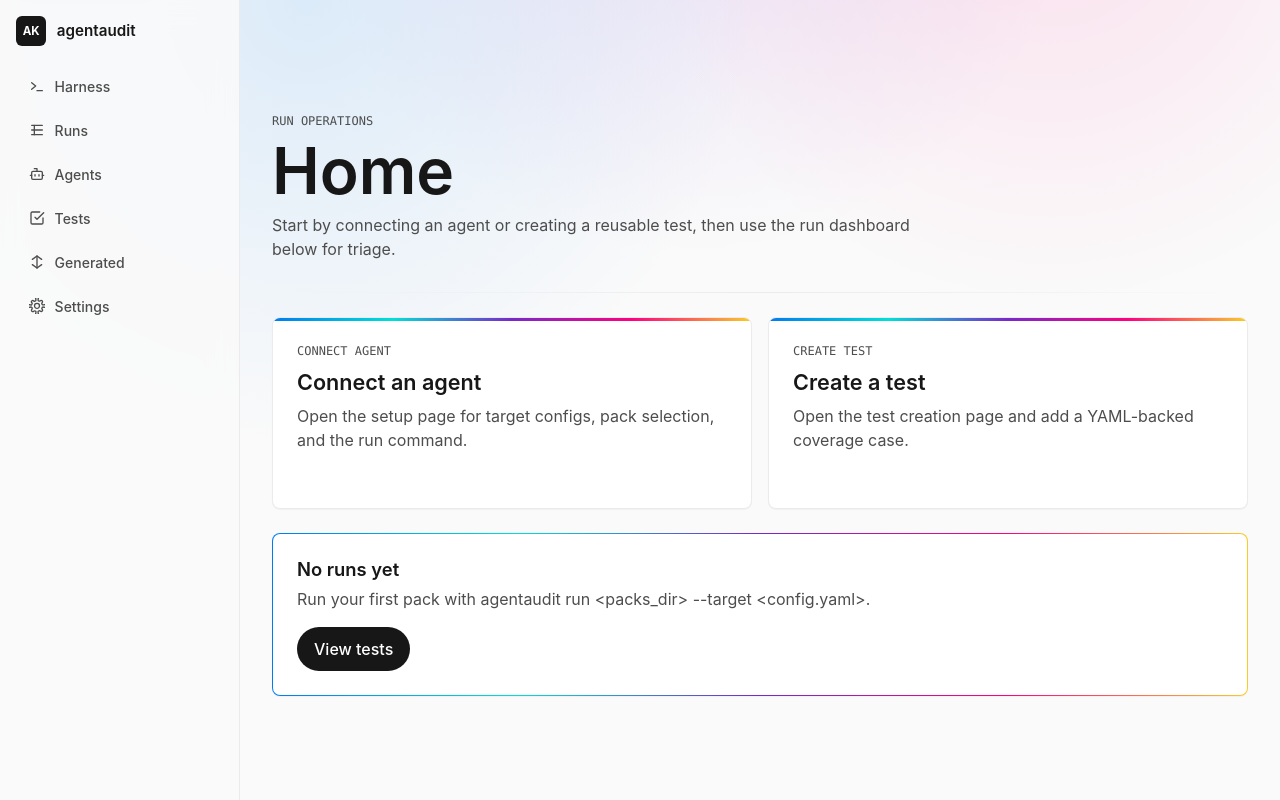
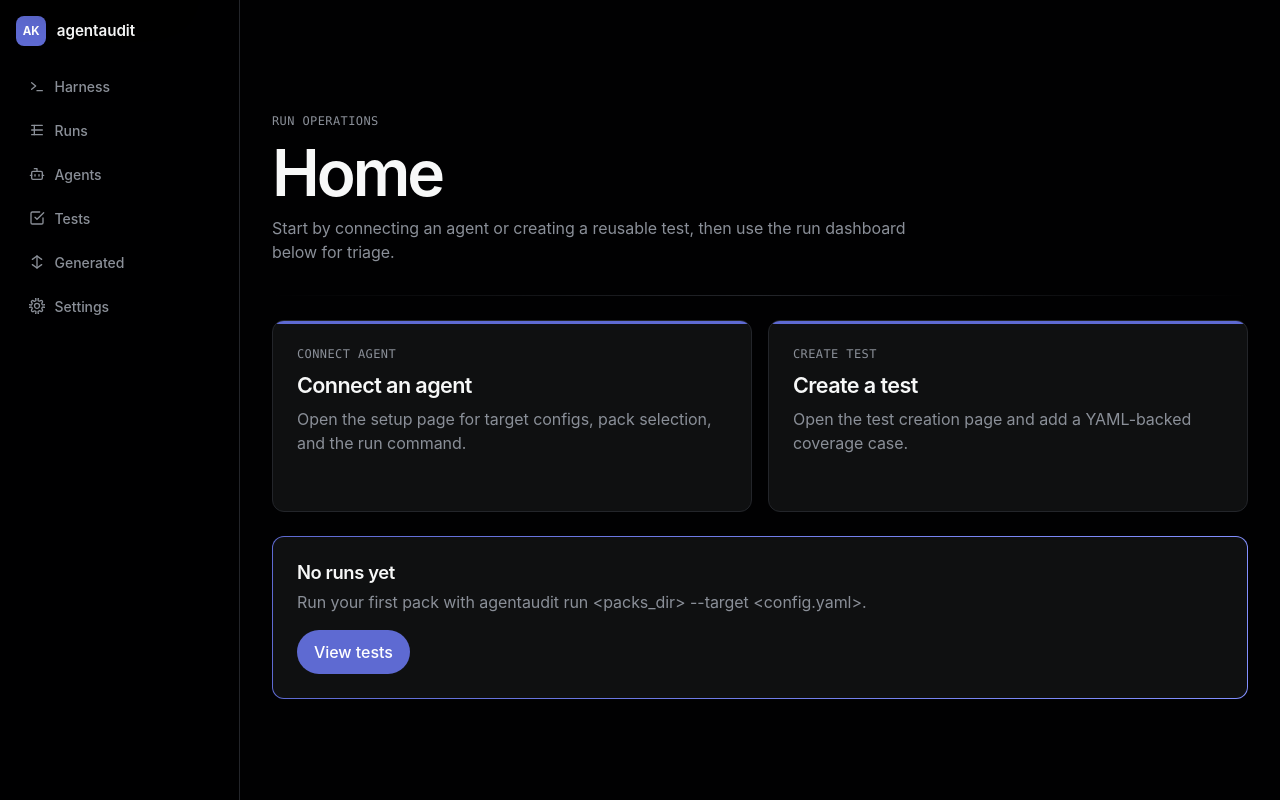
Before and after one commit to ser888gio/agent-testkit, a Python web app: template frontend/agentaudit/web/templates/dashboard.html in a window 1280 px wide. Run offline with Jinja, Linux system fonts and the light colour scheme; the template is opened without the code that fills it, so the values that code supplies are empty.

Commit message:
Retheme the dashboard on Linear design primitives
Swap the light Geist/Vercel token layer for Linear's dark system: #010102
canvas, the four-step surface ladder, hairline borders, and #5e6ad2 as the
single chromatic accent. Drop the three radial brand gradients and the
five-stop rainbow rules the spec bans, and carry depth with the surface
ladder instead of shadow (--shadow: none neutralizes the six existing sites).

Type moves to Inter (the documented free substitute for Linear's cut, kept
local -- no CDN, since this ships self-hosted) with the spec's negative
tracking scaled by size and positive tracking on eyebrows.

Semantic status color is deliberately kept against the spec's "no second
chromatic accent" rule: that rule governs marketing chrome, and an audit tool
must render a BLOCK gate in red. The pass/warn/fail ramp is retuned for
contrast on the near-black canvas instead of dropped.

Score bars now carry pass/fail signal rather than brand lavender, thresholded
in the macro -- CSS attribute prefixes cannot express numeric ranges and
scored a 5% run as amber.

Links use the lighter lavender: #5e6ad2 as text is 4.44:1 on canvas, just
under WCAG AA; #828fff clears it at 7.27:1. Native controls opt into
color-scheme: dark so select arrows stay visible.

All 11 data-testid hooks preserved; 661 tests and ruff pass.

Co-Authored-By: Claude Opus 5 <noreply@anthropic.com>

```diff
--- a/frontend/agentaudit/web/static/style.css
+++ b/frontend/agentaudit/web/static/style.css
@@ -1,31 +1,61 @@
 :root {
-  color-scheme: light;
-  --bg: #fafafa;
-  --surface: #ffffff;
-  --surface-soft: #f5f5f5;
-  --text: #171717;
-  --muted: #4d4d4d;
-  --faint: #8f8f8f;
-  --border: #ebebeb;
-  --border-strong: #d8d8d8;
-  --brand: #171717;
-  --accent: #0070f3;
-  --accent-hover: #0761d1;
-  --accent-soft: #edf6ff;
-  --pass-bg: #ecfdf3;
-  --pass-text: #116329;
-  --fail-bg: #fff1f1;
-  --fail-text: #c50000;
-  --warn-bg: #fff7e6;
-  --warn-text: #8a4b00;
-  --neutral-bg: #f2f2f2;
-  --neutral-text: #4d4d4d;
-  --focus: #0070f3;
-  --radius-sm: 6px;
-  --radius-card: 8px;
-  --radius-pill: 999px;
-  --shadow: 0 1px 1px rgba(0, 0, 0, 0.04);
-  --shadow-float: 0 1px 1px rgba(0, 0, 0, 0.04), 0 8px 24px rgba(0, 0, 0, 0.06);
+  color-scheme: dark;
+  /* Linear primitives: canvas + four-step surface ladder, hairline borders. */
+  --canvas: #010102;
+  --surface-1: #0f1011;
+  --surface-2: #141516;
+  --surface-3: #18191a;
+  --surface-4: #191a1b;
+  --hairline: #23252a;
+  --hairline-strong: #34343a;
+  --hairline-tertiary: #3e3e44;
+
+  /* Ink ramp. */
+  --ink: #f7f8f8;
+  --ink-muted: #d0d6e0;
+  --ink-subtle: #8a8f98;
+  --ink-tertiary: #62666d;
+
+  /* Single chromatic accent. Brand mark, primary CTA, focus, link emphasis. */
+  --accent: #5e6ad2;
+  --accent-hover: #828fff;
+  --accent-focus: #5e69d1;
+  --on-accent: #ffffff;
+
+  /* Legacy aliases so existing rules keep resolving. */
+  --bg: var(--canvas);
+  --surface: var(--surface-1);
+  --surface-soft: var(--surface-2);
+  --text: var(--ink);
+  --muted: var(--ink-subtle);
+  --faint: var(--ink-tertiary);
+  --border: var(--hairline);
+  --border-strong: var(--hairline-strong);
+  --brand: var(--accent);
+  --accent-soft: rgba(94, 106, 210, 0.14);
+
+  /* Status palette. Semantic, not decorative -- an audit tool must render a
+     BLOCK gate in red. Tuned for contrast on the near-black canvas. */
+  --pass-bg: rgba(39, 166, 68, 0.12);
+  --pass-text: #3fcf62;
+  --pass-border: rgba(39, 166, 68, 0.32);
+  --fail-bg: rgba(233, 84, 84, 0.12);
+  --fail-text: #f2777a;
+  --fail-border: rgba(233, 84, 84, 0.32);
+  --warn-bg: rgba(214, 146, 42, 0.12);
+  --warn-text: #e0a343;
+  --warn-border: rgba(214, 146, 42, 0.32);
+  --neutral-bg: var(--surface-2);
+  --neutral-text: var(--ink-subtle);
+  --focus: var(--accent-focus);
+
+  --radius-sm: 8px;
+  --radius-card: 12px;
+  --radius-panel: 12px;
+  --radius-pill: 9999px;
+  /* Linear carries depth with the surface ladder + hairlines, not shadow. */
+  --shadow: none;
+  --shadow-float: 0 16px 40px rgba(0, 0, 0, 0.55);
 }
 
 * { box-sizing: border-box; }
@@ -37,24 +67,21 @@ html {
 
 body {
   margin: 0;
-  background:
-    radial-gradient(circle at 24% 0%, rgba(0, 124, 240, 0.12), transparent 28rem),
-    radial-gradient(circle at 54% -8rem, rgba(121, 40, 202, 0.11), transparent 24rem),
-    radial-gradient(circle at 82% -6rem, rgba(255, 0, 128, 0.1), transparent 25rem),
-    var(--bg);
+  background: var(--canvas);
   color: var(--text);
-  font-family: Geist, Inter, Arial, ui-sans-serif, system-ui, -apple-system, BlinkMacSystemFont, "Segoe UI", sans-serif;
+  font-family: Inter, "SF Pro Display", -apple-system, BlinkMacSystemFont, ui-sans-serif, system-ui, "Segoe UI", Roboto, sans-serif;
   line-height: 1.5;
-  letter-spacing: 0;
+  letter-spacing: -0.05px;
+  -webkit-font-smoothing: antialiased;
 }
 
 a {
-  color: var(--accent);
+  color: var(--accent-hover);
   text-decoration-thickness: 1px;
   text-underline-offset: 0.18em;
 }
 
-a:hover { color: var(--accent-hover); }
+a:hover { color: var(--ink); }
 
 a:focus-visible,
 button:focus-visible,
@@ -101,7 +128,7 @@ main:focus-visible {
   width: 240px;
   height: 100vh;
   padding: 1rem;
-  background: rgba(250, 250, 250, 0.88);
+  background: rgba(1, 1, 2, 0.86);
   border-right: 1px solid var(--border);
   backdrop-filter: blur(14px);
 }
@@ -124,8 +151,8 @@ main:focus-visible {
   height: 1.9rem;
   place-items: center;
   border-radius: var(--radius-sm);
-  background: var(--text);
-  color: #fff;
+  background: var(--accent);
+  color: var(--on-accent);
   font-size: 0.72rem;
   font-weight: 700;
   letter-spacing: 0;
@@ -192,8 +219,8 @@ h1 {
   max-width: 13ch;
   font-size: 4rem;
   font-weight: 600;
-  line-height: 1;
-  letter-spacing: 0;
+  line-height: 1.05;
+  letter-spacing: -3px;
   margin-bottom: 0.65rem;
   text-wrap: balance;
 }
@@ -203,7 +230,7 @@ h2 {
   font-size: 1.15rem;
   font-weight: 600;
   line-height: 1.25;
-  letter-spacing: 0;
+  letter-spacing: -0.4px;
   margin-bottom: 0.25rem;
 }
 
@@ -212,15 +239,16 @@ h3 {
   font-size: 0.95rem;
   font-weight: 600;
   line-height: 1.35;
+  letter-spacing: -0.2px;
   margin-bottom: 0.4rem;
 }
 
 .eyebrow {
   color: var(--muted);
-  font-family: "Geist Mono", ui-monospace, SFMono-Regular, Menlo, Consolas, monospace;
+  font-family: "JetBrains Mono", ui-monospace, SFMono-Regular, Menlo, Consolas, monospace;
   font-size: 0.75rem;
   font-weight: 500;
-  letter-spacing: 0;
+  letter-spacing: 0.4px;
   margin-bottom: 0.55rem;
   text-transform: uppercase;
 }
@@ -292,7 +320,7 @@ h3 {
   position: absolute;
   inset: 0 0 auto 0;
   height: 3px;
-  background: linear-gradient(90deg, #007cf0, #00dfd8, #7928ca, #ff0080, #f9cb28);
+  background: var(--accent);
 }
 
 .home-action:hover {
@@ -307,6 +335,7 @@ h3 {
   font-size: 1.35rem;
   font-weight: 600;
   line-height: 1.15;
+  letter-spacing: -0.6px;
 }
 
 .home-action span:last-child {
@@ -316,10 +345,10 @@ h3 {
 
 .home-action-kicker {
   color: var(--muted);
-  font-family: "Geist Mono", ui-monospace, SFMono-Regular, Menlo, Consolas, monospace;
+  font-family: "JetBrains Mono", ui-monospace, SFMono-Regular, Menlo, Consolas, monospace;
   font-size: 0.75rem;
   font-weight: 500;
-  letter-spacing: 0;
+  letter-spacing: 0.4px;
   text-transform: uppercase;
 }
 
@@ -482,19 +513,19 @@ button,
 
 button,
 .button-link {
-  background: var(--text);
-  color: #fff;
+  background: var(--accent);
+  color: var(--on-accent);
 }
 
 button:hover,
 .button-link:hover {
-  background: #000;
-  color: #fff;
+  background: var(--accent-hover);
+  color: var(--on-accent);
   transform: translateY(-1px);
 }
 
 .button-secondary {
-  background: #fff;
+  background: var(--surface-1);
   color: var(--text);
   border-color: var(--border);
 }
@@ -560,8 +591,8 @@ pre {
 
 .empty-state {
   background:
-    linear-gradient(#fff, #fff) padding-box,
-    linear-gradient(90deg, #007cf0, #00dfd8, #7928ca, #ff0080, #f9cb28) border-box;
+    linear-gradient(var(--surface-1), var(--surface-1)) padding-box,
+    linear-gradient(90deg, var(--accent), var(--accent-hover)) border-box;
   border: 1px solid transparent;
   border-radius: var(--radius-card);
   box-shadow: var(--shadow);
--- a/frontend/agentaudit/web/templates/_components.html
+++ b/frontend/agentaudit/web/templates/_components.html
@@ -3,8 +3,10 @@
 {%- endmacro %}
 
 {% macro score_bar(value, label="") -%}
+{#- Score carries pass/fail signal, not brand color: red below 50, amber below 80. -#}
+{% set tone = "var(--fail-text)" if value < 50 else ("var(--warn-text)" if value < 80 else "var(--pass-text)") %}
 <span class="score-bar" role="progressbar" aria-label="{{ label or 'Score' }}" aria-valuemin="0" aria-valuemax="100" aria-valuenow="{{ value }}">
-  <span style="width: {{ value }}%"></span>
+  <span style="width: {{ value }}%; --tone: {{ tone }}"></span>
 </span>
 {%- endmacro %}
 
```
Also changed, not shown: other parts of frontend/agentaudit/web/static/style.css (+29 -27 lines).
